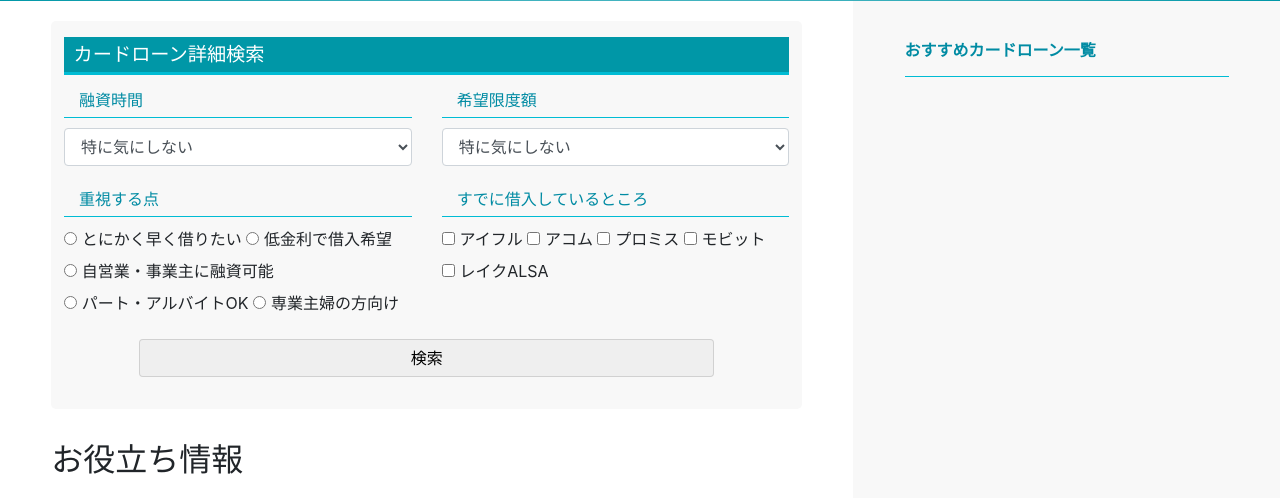
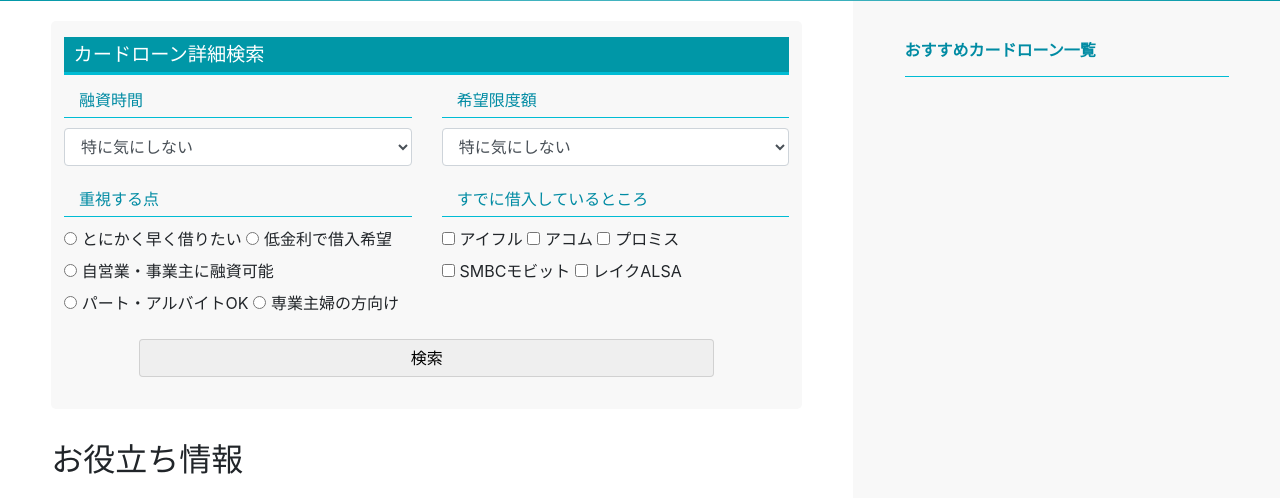
Before and after one commit to yhagino/loan4_lab, a Django app: template templates/lab/item_list.html in a window 1280 px wide. Shown: the part 309-807 px from the top of the page. Run offline with Django 3.2, Linux system fonts and the light colour scheme; the template is opened without the code that fills it, so the values that code supplies are empty; some libraries are stand-ins or nearby versions.

Commit message:
docs: change text

```diff
--- a/templates/lab/form.html
+++ b/templates/lab/form.html
@@ -44,7 +44,7 @@
     <label><input type="checkbox" name="diff" value="aiful">アイフル</label>
     <label><input type="checkbox" name="diff" value="acom">アコム</label>
     <label><input type="checkbox" name="diff" value="promis">プロミス</label>
-    <label><input type="checkbox" name="diff" value="mobit">モビット</label>
+    <label><input type="checkbox" name="diff" value="mobit">SMBCモビット</label>
     <label><input type="checkbox" name="diff" value="rakealsa">レイクALSA</label>
   </div>
 </div>
```
